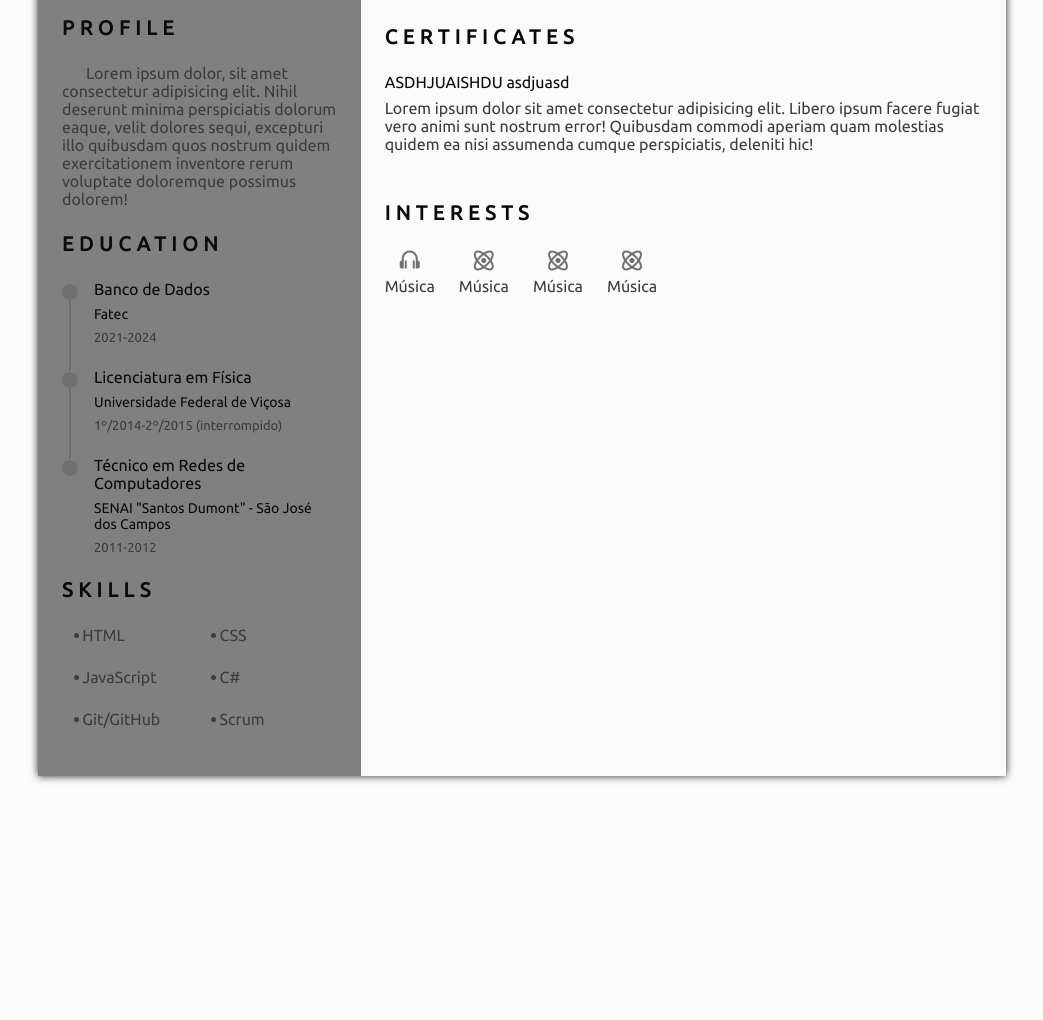
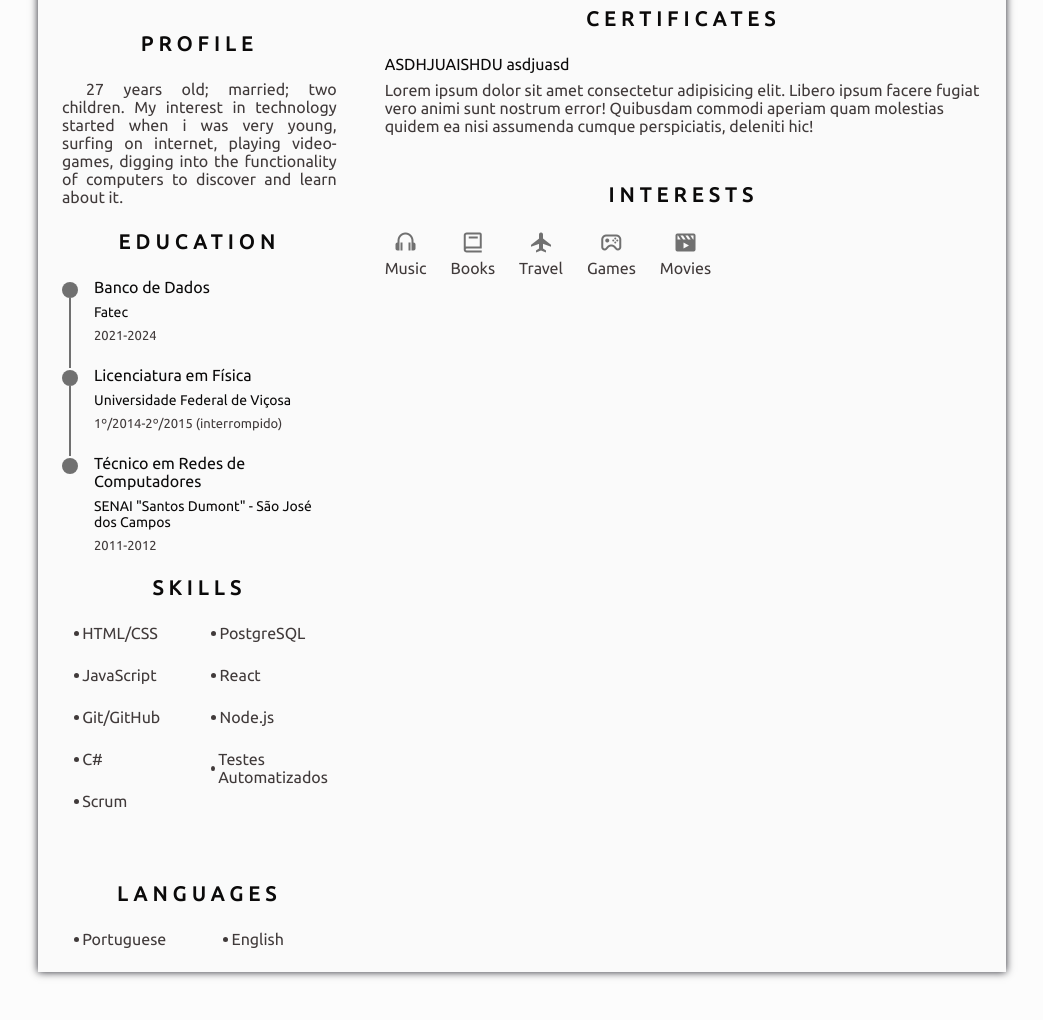
Before and after one commit to leonardodf95/LetsCode-Curriculo, a plain HTML site: page index.html in a window 1280 px wide. Shown: the part 557-1577 px from the top of the page, without its empty margins (118-1161 px from the left). Before the commit the page ends 1381 px from the top, so only its background shows below. Drawn offline with nearby package versions, Linux system fonts and the light colour scheme.

Commit message:
adição da seção languages e algumas alterações em profile e interests

```diff
--- a/assets/css/styles.css
+++ b/assets/css/styles.css
@@ -337,7 +337,7 @@ variaveis no css
 }
 
 .interests_container {
-  grid-template-columns: repeat(3, 1fr);
+  grid-template-columns: repeat(5, 1fr);
 
   margin-top: var(--mb-2);
 }
@@ -378,6 +378,26 @@ variaveis no css
 
 }
 
+.languages_circle {
+
+  width: 5px;
+  height: 5px;
+  background-color: var(--text-color);
+  border-radius: 50%;
+  margin-left: 00.75rem;
+  margin-right: 00.2rem;
+}
+
+.languages_names {
+  display: flex;
+  align-items: center;
+}
+
+.language_content {
+  display: grid;
+  grid-template-columns: repeat(2, 1fr);
+}
+
 @media screen and (min-width: 968px) {
 
 body {
@@ -402,7 +422,7 @@ body {
 }
 
 .resume_left {
-  background-color: gray;
+  background-color: var(--container-color);
 }
 
 .resume_left,
@@ -411,7 +431,7 @@ body {
 }
 
 .section-title,
-.profile_description {
+ {
   text-align: initial;
 }
 
@@ -422,7 +442,7 @@ body {
 
 
 .interests_container {
-  grid-template-columns: repeat(4, max-content);
+  grid-template-columns: repeat(5, max-content);
   column-gap:3
 }
 }
--- a/index.html
+++ b/index.html
@@ -63,13 +63,13 @@
                         </div>
                         <div class="home_address bd-grid">
                             <span class="home_information">
-                                <i class="bx bx-map home-icon">Brasil</i>
+                                <i class="bx bx-map home_icon">Brasil</i>
                             </span>
                             <span class="home_information">
-                                <i class="bx bx-envelope home-icon">leonardodf95@gmail.com</i>
+                                <i class="bx bx-envelope home_icon">leonardodf95@gmail.com</i>
                             </span>
                             <span class="home_information">
-                                <i class="bx bx-phone home-icon">+55 (22) 99722-7360</i>
+                                <i class="bx bx-phone home_icon">+55 (22) 99722-7360</i>
                             </span>
                         </div>
                     </div>
@@ -89,9 +89,9 @@
                 <section class="profile section" id="profile">
                     <h2 class="section-title">Profile</h2>
                     <p class="profile_description">
-                        Lorem ipsum dolor, sit amet consectetur adipisicing elit. Nihil deserunt minima perspiciatis
-                        dolorum eaque, velit dolores sequi, excepturi illo quibusdam quos nostrum quidem exercitationem
-                        inventore rerum voluptate doloremque possimus dolorem!
+                        27 years old; married; two children. My interest in technology started when i was very young,
+                        surfing on internet, playing video-games, digging into the functionality of computers to discover
+                         and learn about it.
                     </p>
                 </section>
                 <!--EDUCATION-->
@@ -144,18 +144,13 @@
                         <div class="skills_content bd-grid">
                             <ul class="skills_data">
                                 <li class="skills_name">
-                                    <span class="skills_circle"></span> HTML
+                                    <span class="skills_circle"></span> HTML/CSS
                                 </li>
                                 <li class="skills_name">
                                     <span class="skills_circle"></span> JavaScript
                                 </li>
                                 <li class="skills_name">
                                     <span class="skills_circle"></span> Git/GitHub
-                                </li>
-                            </ul>
-                            <ul class="skills_data">
-                                <li class="skills_name">
-                                    <span class="skills_circle"></span> CSS
                                 </li>
                                 <li class="skills_name">
                                     <span class="skills_circle"></span> C#
@@ -164,7 +159,28 @@
                                     <span class="skills_circle"></span> Scrum
                                 </li>
                             </ul>
+                            <ul class="skills_data">
+                                <li class="skills_name">
+                                    <span class="skills_circle"></span> PostgreSQL
+                                </li>
+                                <li class="skills_name">
+                                    <span class="skills_circle"></span> React
+                                </li>
+                                <li class="skills_name">
+                                    <span class="skills_circle"></span> Node.js
+                                </li>
+                                <li class="skills_name">
+                                    <span class="skills_circle"></span> Testes Automatizados
+                                </li>
+                            </ul>
                         </div>
+                </section>
+                <section class="languages section" id="languages">
+                    <h2 class="section-title">languages</h2>
+                    <div class="language_content bd-grid">
+                        <span class="languages_names"><i class="languages_circle"></i>Portuguese</span>
+                        <span class="languages_names"><i class="languages_circle"></i>English</span>
+                    </div>
                 </section>
             </div>
             <div class="resume_right">
@@ -177,7 +193,7 @@
                                 <span class="experience_line"></span>
                             </div>
                             <div class="experience_data bd-grid">
-                                <h3 class="experience_title">Banco de Dados</h3>
+                                <h3 class="experience_title"></h3>
                                 <span class="experience_company">Fatec</span>
                                 <span class="experience_description">Lorem ipsum dolor sit amet consectetur, adipisicing elit. Quasi, tempora animi alias natus maiores iste enim reprehenderit necessitatibus non praesentium. Dolores magnam, nostrum nisi ipsam excepturi libero dolorem corporis dignissimos!</span>
                             </div>
@@ -226,19 +242,23 @@
                     <div class="interests_container bd-grid">
                         <div class="interests_content">
                             <i class="bx bx-headphone interests_icon"></i>
-                            <span class="interests_name">Música</span>
+                            <span class="interests_name">Music</span>
                         </div>
                         <div class="interests_content">
-                            <i class="bx bx-atom interests_icon"></i>
-                            <span class="interests_name">Música</span>
+                            <i class="bx bx-book interests_icon"></i>
+                            <span class="interests_name">Books</span>
                         </div>
                         <div class="interests_content">
-                            <i class="bx bx-atom interests_icon"></i>
-                            <span class="interests_name">Música</span>
+                            <i class="bx bxs-plane interests_icon"></i>
+                            <span class="interests_name">Travel</span>
                         </div>
                         <div class="interests_content">
-                            <i class="bx bx-atom interests_icon"></i>
-                            <span class="interests_name">Música</span>
+                            <i class="bx bx-joystick interests_icon"></i>
+                            <span class="interests_name">Games</span>
+                        </div>
+                        <div class="interests_content">
+                            <i class="bx bxs-movie-play interests_icon"></i>
+                            <span class="interests_name">Movies</span>
                         </div>
                     </div>
                 </section>
```
